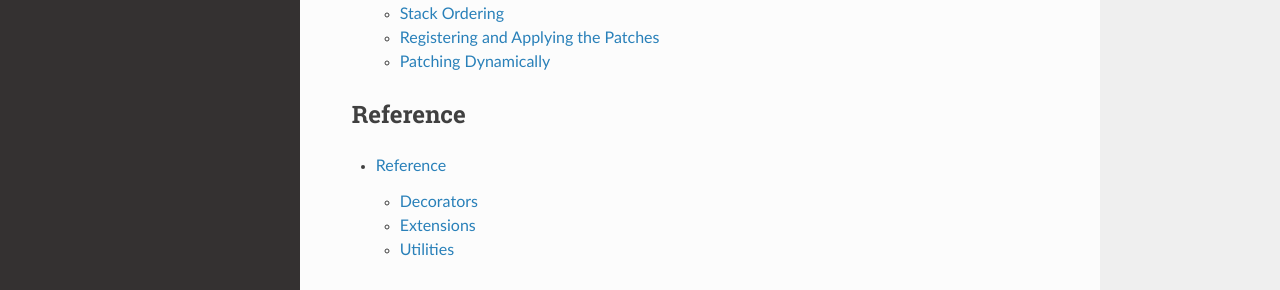
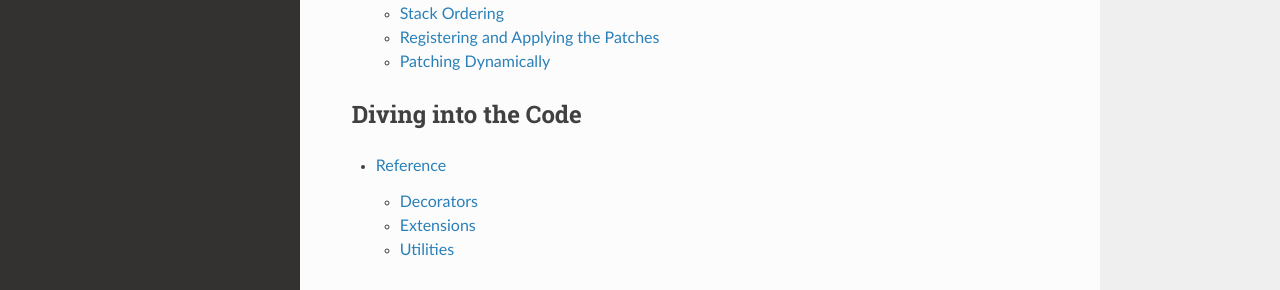
Before and after one commit to christophercrouzet/gorilla, a Sphinx documentation site: the page built from doc/index.rst, in a window 1280 px wide and 1317 px high. Shown: the part 514-804 px from the top of the window. Built offline with Sphinx 7.4.7 and the Read the Docs theme 2.0.0, drawn with Linux system fonts in a browser that asks for light colours.

Commit message:
Nicer header to avoid having the word "reference" in double.

```diff
--- a/doc/index.rst
+++ b/doc/index.rst
@@ -15,8 +15,8 @@ Getting Started
    tutorial
 
 
-Reference
----------
+Diving into the Code
+--------------------
 
 .. toctree::
    :maxdepth: 2
```
